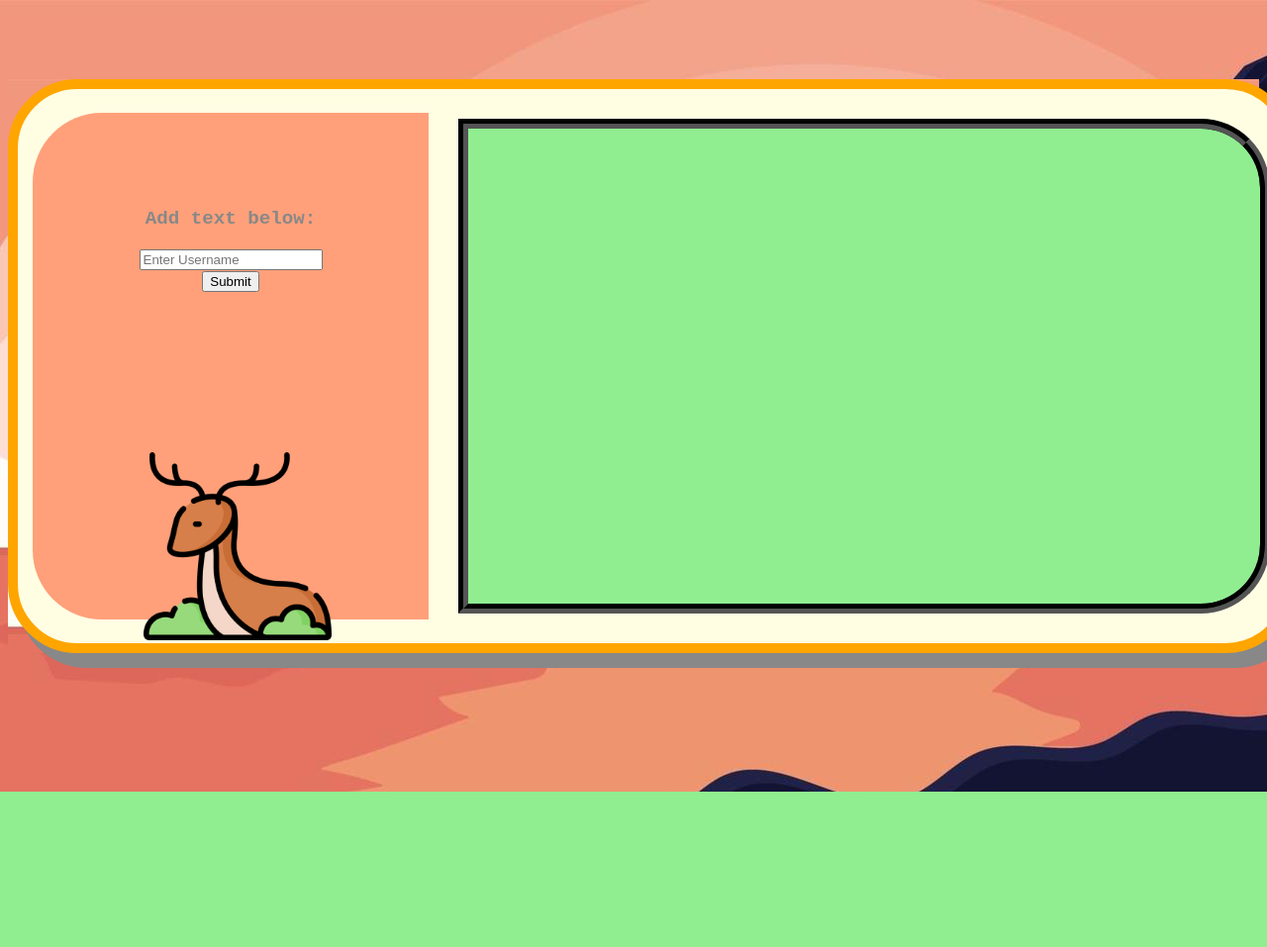
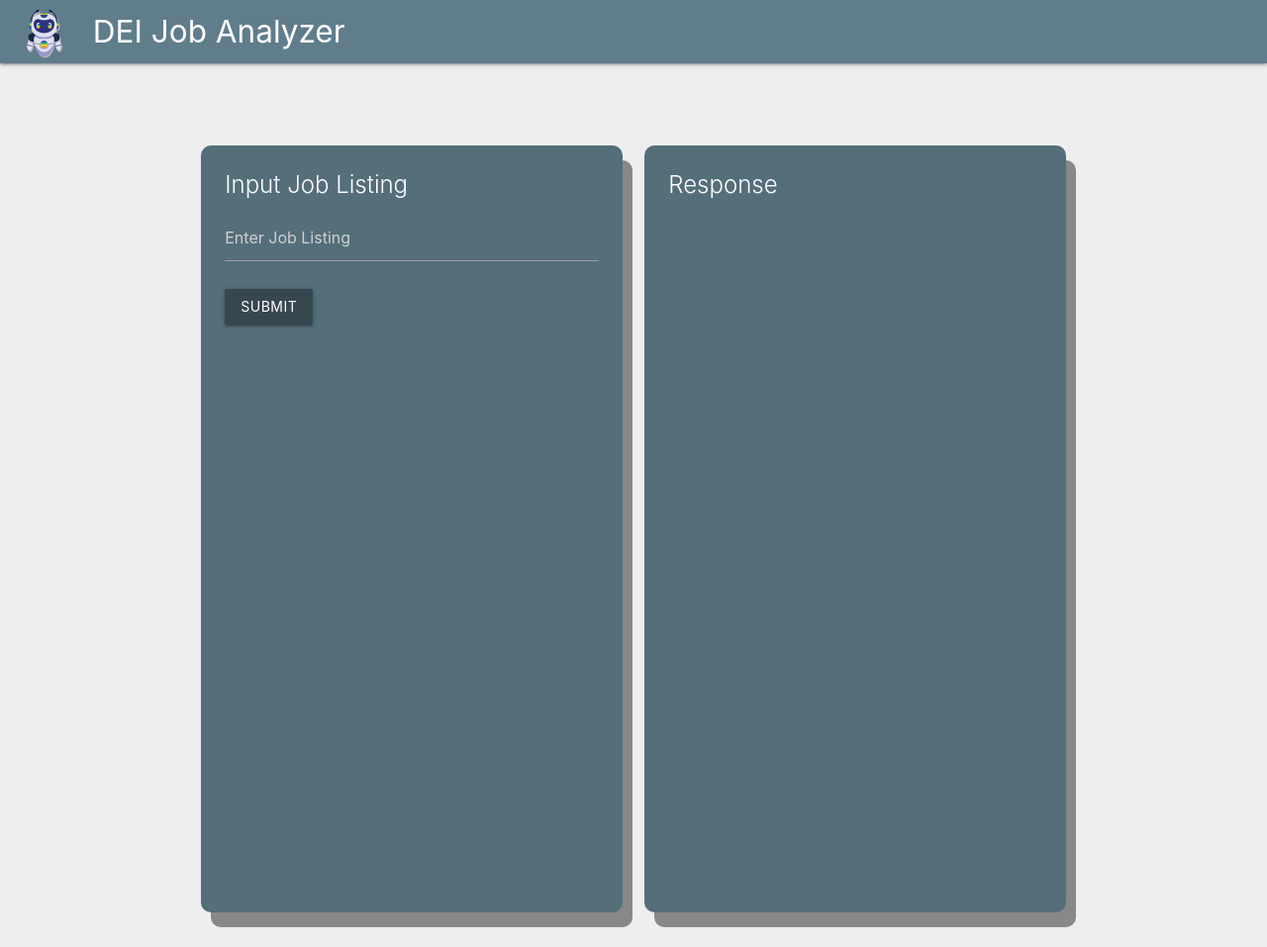
Before and after one commit to mqhaji/VTHacks, a Flask app: page / in a window 1280 px wide. Shown: the whole page at 99% size. Before the commit the page ends 800 px from the top, so only its background shows below. Run offline with Flask 3, Linux system fonts and the light colour scheme.

Commit message:
updated index and styles, added spectrabot

```diff
--- a/static/styles.css
+++ b/static/styles.css
@@ -1,69 +1,27 @@
-html, body{
-    background-image: url(beach.jpg);
+body {
+    background-color: #cfd8dc;
 }
 
-.main {
-    height: 35em;
-    width: 80em;
-    background-color: rgb(255, 254, 227);
-    margin: auto;
+.container {
     margin-top: 5em;
-    border: solid orange 10px;
-    border-radius: 70px;
-    box-shadow: 10px 15px #888888;
-    display: flex;
-    justify-content: space-around;
-    align-items: center;
 }
 
-.main .left{
-    height: 32em;
-    width: 25em;
-    border-top-left-radius: 70px;
-    border-bottom-left-radius: 70px;
-    background-color: lightsalmon;
-    display: flex;
-    flex-direction: column;
-    justify-content: space-between;
-    align-items: center;
-}
-.main .right{
-    border-top-right-radius: 70px;
-    border-bottom-right-radius: 70px;
-    height: 30em;
-    width: 50em;
-    /*background-color: purple;*/
+.card {
+    border-radius: 10px;
+    box-shadow: 10px 15px #888888;
+    overflow-y: auto !important; /* Enable vertical scrolling */
+    height: 775px; /* Set a maximum height */
+    overflow-y: auto !important; /* Enable vertical scrolling */
 }
 
-.main .left #python-form {
-    padding: 4em;
-    text-align: center;
-    font-family: 'Courier New', Courier, monospace;
-    font-weight: bolder;
-    font-size: larger;
-    color: #888888;
-}
-.main .left .upload {
-    padding: 4em;
-}
-.main .left .upload img{
-    padding-top: 21px;
-    margin-left: 3em;
-    width: 70%;
-}
-
-.main .right{
-    background-color: lightgreen;
-    border: solid black 10px;
-    border-style: groove;
-    border-top-right-radius: 70px;
-    border-bottom-right-radius: 70px;
-    overflow-y: auto;
+#python-form .input-field {
+    margin-bottom: 20px;
+    overflow-y: auto !important; /* Enable vertical scrolling */
 }
 
 .right #output {
     padding: 10px;
-    overflow-y: auto;
     font-size: large;
     font-family: 'Segoe UI', Tahoma, Geneva, Verdana, sans-serif;
+    overflow-y: auto !important; /* Enable vertical scrolling */
 }
--- a/templates/index.html
+++ b/templates/index.html
@@ -1,43 +1,92 @@
 <!DOCTYPE html>
 <html lang="en">
   <head>
-    <meta charset="UTF-8">
-    <meta name="viewport" content="width=device-width, initial-scale=1.0">
-    <link rel="stylesheet" href="{{ url_for('static', filename='styles.css') }}">
-    <title>VTHACKS</title>
+    <meta charset="UTF-8" />
+    <meta name="viewport" content="width=device-width, initial-scale=1.0" />
+    <link
+      rel="stylesheet"
+      href="https://cdnjs.cloudflare.com/ajax/libs/materialize/1.0.0/css/materialize.min.css"
+    />
+    <link
+      rel="stylesheet"
+      href="{{ url_for('static', filename='styles.css') }}"
+    />
+    <script src="https://cdnjs.cloudflare.com/ajax/libs/materialize/1.0.0/js/materialize.min.js"></script>
+    <title>Job Listing DEI Analyzer</title>
+    <style>
+      nav .nav-wrapper {
+        padding-left: 15px; /* This adds padding specifically to the logo */
+      }
+    </style>
   </head>
-<body>
-    <div class="main">
-        <div class="left">
+  <body class="grey lighten-3">
+    <!-- Title Bar -->
+    <nav class="blue-grey">
+      <div class="nav-wrapper">
+        <a class="brand-logo" href="#">
+          <img
+            src="{{ url_for('static', filename='Spectrabot.png') }}"
+            alt="Spectrabot Logo"
+            style="height: 60px; vertical-align: middle; margin-right: 10px"
+          />
+          DEI Job Analyzer
+        </a>
+      </div>
+    </nav>
+
+    <div class="container">
+      <div class="row">
+        <!-- Input Card -->
+        <div class="col s6">
+          <div class="card blue-grey darken-1">
+            <div class="card-content white-text">
+              <span class="card-title">Input Job Listing</span>
               <form id="python-form">
-                <p>Add text below:</p>
-                <input type="text" id="textInput" placeholder="Enter Username">
-                <button type="button" onclick="runPythonScript()">Submit</button>
+                <div class="input-field">
+                  <input
+                    type="text"
+                    id="textInput"
+                    placeholder="Enter Job Listing"
+                  />
+                  <label for="textInput">Add text below:</label>
+                </div>
+                <button
+                  class="btn waves-effect waves-light blue-grey darken-3"
+                  type="button"
+                  onclick="runPythonScript()"
+                >
+                  Submit
+                </button>
               </form>
-            <div class="upload">
-                <img src="{{ url_for('static', filename='deer.png') }}" alt="Deer Image">
-                <!--<button>Upload</button>-->
+            </div>
           </div>
         </div>
 
-        <div class="right">
+        <!-- Output Card -->
+        <div class="col s6">
+          <div class="card blue-grey darken-1">
+            <div class="card-content white-text">
+              <span class="card-title">Response</span>
               <div id="output"></div>
+            </div>
+          </div>
+        </div>
       </div>
     </div>
 
     <script>
       function runPythonScript() {
-            var userInput = document.getElementById('textInput').value;
+        var userInput = document.getElementById("textInput").value;
         var formData = new FormData();
-            formData.append('user_input', userInput);
+        formData.append("user_input", userInput);
 
-            fetch('/run_python', {
-                method: 'POST',
-                body: formData
+        fetch("/run_python", {
+          method: "POST",
+          body: formData,
         })
-            .then(response => response.json())
-            .then(data => {
-                var outputDiv = document.getElementById('output');
+          .then((response) => response.json())
+          .then((data) => {
+            var outputDiv = document.getElementById("output");
             outputDiv.textContent = "ChatGPT: " + data.response;
           });
       }
```
Also changed, not shown: static/Spectrabot.png (added). Lines whose indentation alone changed are shown as unchanged.
